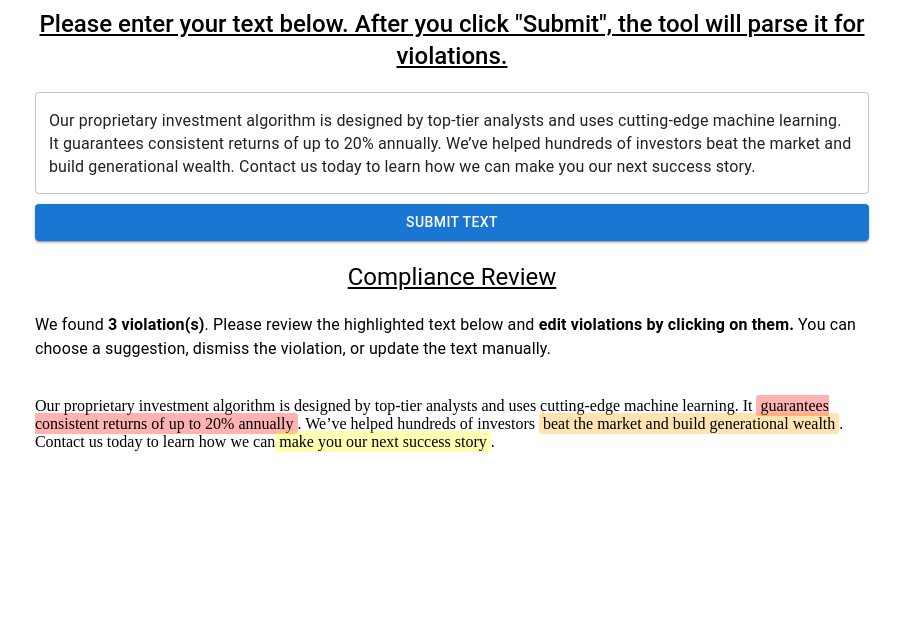
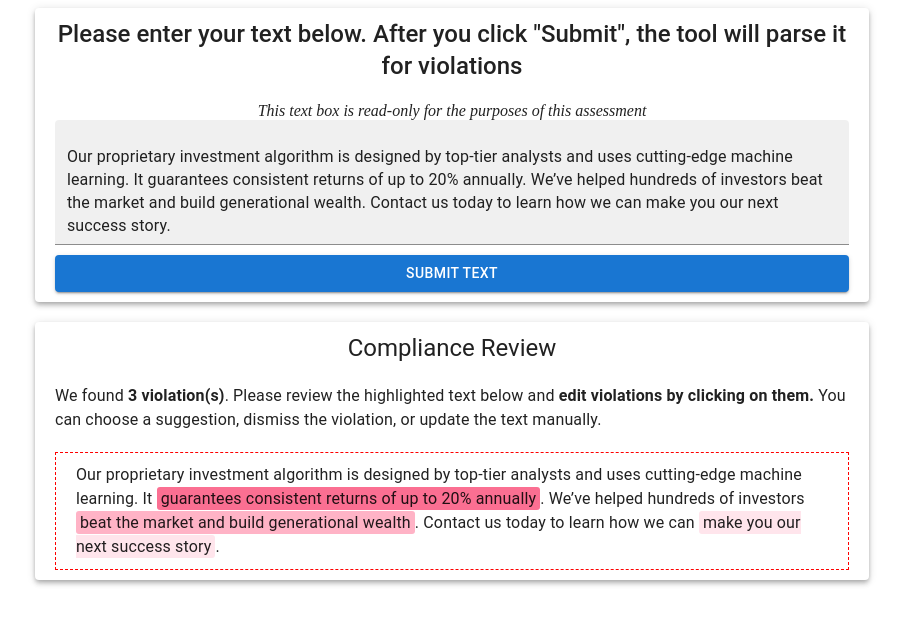
Before and after one commit to adamawalters/luthor_assessment, a React (Vite) app in the folder luthor_assessment/: page / in a window 1280 px wide. Both pictures are taken after a click on the button "SUBMIT TEXT". Shown: the top 624 px of the page, without its empty margins (188-1091 px from the left). Built offline with nearby package versions, Linux system fonts and the light colour scheme.

Commit message:
updated mock violations and css

```diff
--- a/luthor_assessment/src/App.css
+++ b/luthor_assessment/src/App.css
@@ -13,22 +13,26 @@
 }
 
 .low-severity {
-    background-color: rgba(255, 255, 0, 0.3)
+    /* background-color: rgba(255, 255, 0, 0.3) */
+    background-color: #ffe5ec;
 }
 
 
 .medium-severity {
-    background-color: rgba(255, 165, 0, 0.3)
+    /* background-color: rgba(255, 165, 0, 0.3) */
+    background-color: #ffb3c6;
 }
 
 
 .high-severity {
-    background-color: rgba(255, 0, 0, 0.3)
+    /* background-color: rgba(255, 0, 0, 0.3) */
+    background-color: #fb6f92;
 }
 
 .new-text-row {
     display: flex;
     justify-content: space-between;
+    gap: 10px;
 }
 
 .new-text-field {
@@ -50,11 +54,25 @@
 .instruction {
     text-align: center;
     font-weight: 900;
-    text-decoration: underline;
 }
 
 .text-entry-section, .violation-section {
     display: flex;
     flex-direction: column;
     gap: 20px;
+    padding: 10px 20px;
 }
+
+.explanation {
+    text-align: center;
+    font-style: italic;
+}
+
+.violation-container {
+    border: 1px dashed red;
+    padding: 10px 20px;
+}
+
+.validation-success {
+    color: green
+}
--- a/luthor_assessment/src/App.tsx
+++ b/luthor_assessment/src/App.tsx
@@ -4,7 +4,7 @@ import defaultText from "./default_text.txt";
 import ComplianceReview from "./components/ComplianceReview";
 import * as mock_api from "./mock_api";
 import { SuggestionData, ViolationData } from "./types";
-import { Box, Button, TextField, Typography } from "@mui/material";
+import { Button, Paper, TextField, Typography } from "@mui/material";
 
 function App() {
   const [paragraph, setParagraph] = useState(defaultText);
@@ -12,11 +12,25 @@ function App() {
   const [violations, setViolations] = useState(Array<ViolationData>);
   const [suggestions, setSuggestions] = useState<null | SuggestionData>(null);
 
+
+  useEffect(() => {
+    const loadText = async () => {
+      try {
+        const response = await fetch(defaultText);
+        const text = await response.text();
+        setParagraph(text);
+        setEditedParagraph(text);
+      } catch (error) {
+        console.error(`Error fetching default text: ${error}`);
+      }
+    };
+    loadText();
+  }, []);
+
   const loadViolations = useCallback(
-    async (paragraph: string, mockViolations: boolean) => {
+    async (paragraph: string) => {
       const fetchedViolations = await mock_api.fetchViolations(
         paragraph,
-        mockViolations
       );
       setViolations(fetchedViolations);
     },
@@ -34,19 +48,7 @@ function App() {
     }
   }, [violations]);
 
-  useEffect(() => {
-    const loadText = async () => {
-      try {
-        const response = await fetch(defaultText);
-        const text = await response.text();
-        setParagraph(text);
-        setEditedParagraph(text);
-      } catch (error) {
-        console.error(`Error fetching default text: ${error}`);
-      }
-    };
-    loadText();
-  }, []);
+
 
   const handleApplySuggestion = (violationId: string, newText: string) => {
     const violation = violations.find((v) => v.id === violationId);
@@ -71,8 +73,7 @@ function App() {
             : v.end,
       }));
 
-    setParagraph(updatedParagraph);
-    setEditedParagraph(updatedParagraph);
+    setParagraph(updatedParagraph)
     setViolations(updatedViolations);
   };
 
@@ -83,21 +84,29 @@ function App() {
 
   const handleSubmit = () => {
     setParagraph(editedParagraph);
-    loadViolations(editedParagraph, true);
+    loadViolations(editedParagraph);
   };
 
   return (
     <main className="app-container">
-        <section className="text-entry-section">
-          <Typography variant="h5" className="instruction" fontWeight="fontWeightMedium">
+      <Paper elevation={4} className="text-entry-section">
+        <Typography
+          variant="h5"
+          className="instruction"
+          fontWeight="fontWeightMedium"
+        >
           Please enter your text below. After you click "Submit", the tool will
-              parse it for violations.{" "}
+          parse it for violations{" "}
         </Typography>
         <div>
+          <div className="explanation">
+            This text box is read-only for the purposes of this assessment
+          </div>
           <TextField
             value={editedParagraph}
             multiline
             fullWidth
+            variant="filled"
             slotProps={{
               input: {
                 readOnly: true,
@@ -113,15 +122,27 @@ function App() {
             Submit Text
           </Button>
         </div>
-        </section>
+      </Paper>
       {suggestions && violations ? (
-            <section className="violation-section">
-              <Typography className="instruction" variant="h5">Compliance Review</Typography>
+        <Paper elevation={4} className="violation-section">
+          <Typography className="instruction" variant="h5">
+            Compliance Review
+          </Typography>
+          {violations.length ? (
             <Typography>
-                We found <span className="bold">{violations.length} violation(s)</span>. Please review the
-                highlighted text below and <span className="bold"> edit violations by clicking on them.</span> You can choose a suggestion,
-                dismiss the violation, or update the text manually.{" "}
+              We found{" "}
+              <span className="bold">{violations.length} violation(s)</span>.
+              Please review the highlighted text below and{" "}
+              <span className="bold">
+                {" "}
+                edit violations by clicking on them.
+              </span>{" "}
+              You can choose a suggestion, dismiss the violation, or update the
+              text manually.{" "}
             </Typography>
+          ) : (
+            <Typography> We found <span className="bold validation-success">no violations</span>! Please send the reviewed text below to compliance for a final review.</Typography>
+          )}
           <ComplianceReview
             paragraph={paragraph}
             violations={violations}
@@ -129,7 +150,7 @@ function App() {
             handleApplySuggestion={handleApplySuggestion}
             handleDismissViolation={handleDismissViolation}
           />
-            </section>
+        </Paper>
       ) : null}
     </main>
   );
--- a/luthor_assessment/src/components/ComplianceReview.tsx
+++ b/luthor_assessment/src/components/ComplianceReview.tsx
@@ -1,3 +1,4 @@
+import { Typography } from "@mui/material";
 import { SuggestionData, ViolationData } from "../types";
 import Violation from "./Violation";
 
@@ -48,9 +49,9 @@ const ComplianceReview = ({
   };
 
   return (
-    <>
-      <p>{renderTextWithViolations()}</p>
-    </>
+      <div className="violation-container">
+        <Typography>{renderTextWithViolations()}</Typography>
+        </div>
   );
 };
 
--- a/luthor_assessment/src/components/SuggestionHolder.tsx
+++ b/luthor_assessment/src/components/SuggestionHolder.tsx
@@ -1,4 +1,4 @@
-import { Typography, Table, TableBody, TableCell, TableContainer, TableRow, Paper, Button } from "@mui/material";
+import { Table, TableBody, TableCell, TableContainer, TableRow, Paper } from "@mui/material";
 import { ViolationData } from "../types";
 
 interface SuggestionHolderProps {
--- a/luthor_assessment/src/components/Violation.tsx
+++ b/luthor_assessment/src/components/Violation.tsx
@@ -25,7 +25,7 @@ const Violation = ({
 
   const handleClick = (e: React.MouseEvent<HTMLElement>) => {
     setAnchorEl(e.currentTarget);
-    setNewText("")
+    setNewText("");
   };
 
   useEffect(() => {
@@ -40,9 +40,9 @@ const Violation = ({
 
   const handleNewTextSubmission = (e: FormEvent) => {
     e.preventDefault();
-    handleApplySuggestion(violation.id, newText)
-    handleClose()
-  }
+    handleApplySuggestion(violation.id, newText);
+    handleClose();
+  };
 
   return (
     <>
@@ -82,11 +82,20 @@ const Violation = ({
                   required
                   onChange={(e) => setNewText(e.target.value)}
                 />
-                  <Button type="submit">Submit new text</Button>
+                <Button variant="contained" type="submit">
+                  Submit new text
+                </Button>
               </div>
             </form>
           </Box>
-          <Button onClick={() => handleDismissViolation(violation.id)}>
+          <Button
+            sx={{ marginTop: "20px", backgroundColor: "red" }}
+            variant="contained"
+            onClick={() => {
+              handleClose();
+              handleDismissViolation(violation.id);
+            }}
+          >
             Dismiss Violation
           </Button>
         </Typography>
--- a/luthor_assessment/src/mock_api.ts
+++ b/luthor_assessment/src/mock_api.ts
@@ -1,17 +1,9 @@
 import { ViolationData, SuggestionData } from "./types";
 
-export const fetchViolations = (paragraph: string, mockViolations: boolean): Promise<Array<ViolationData>> => {
+  // Return hardcoded violations or suggestions
 
-  // If mock_violations is false, return no violations
-  if (!mockViolations) {
-    return new Promise((resolve) => {
-      setTimeout(() => {
-        resolve([])
-      }, 500);
-    })
-  }
 
-  // Return hardcoded violations
+export const fetchViolations = (paragraph: string): Promise<Array<ViolationData>> => {
   return new Promise((resolve) => {
     setTimeout(() => {
       resolve([
@@ -38,7 +30,7 @@ export const fetchViolations = (paragraph: string, mockViolations: boolean): Pro
         {
           id: "v3",
           text: "make you our next success story",
-          start: 284,
+          start: 285,
           end: 316,
           length: 32,
           type: "Testimonials",
@@ -57,19 +49,19 @@ export const fetchSuggestions = (
     setTimeout(() => {
       resolve({
         "v1": [
-         "Has historically delivered returns of up to 20% annually, though past performance is not indicative of future results.",
-         "aims to achieve strong annual returns, with some investors seeing gains as high as 20% in certain years.",
-         "Leverages advanced modeling to pursue returns that, in past performance, have reached up to 20% annually."
+         "has historically delivered returns of up to 20% annually, though past performance is not indicative of future results",
+         "aims to achieve strong annual returns, with some investors seeing gains as high as 20% in certain years",
+         "leverages advanced modeling to pursue returns that, in past performance, have reached up to 20% annually"
        ],
       "v2": [
          "strive for long-term growth and financial resilience",
-         "Help investors pursue their financial goals with confidence",
+         "pursue their financial goals with confidence",
          "support informed investing strategies aimed at building lasting value"
        ],
        "v3": [
-         "Discuss how our approach might align with your financial goals",
-         "Explore whether our strategy is a good fit for your needs",
-         "See how our methodology could support your investment journey"
+         "discuss how our approach might align with your financial goals",
+         "explore whether our strategy is a good fit for your needs",
+         "see how our methodology could support your investment journey"
        ]
      }
      );
```
Lines whose indentation alone changed are shown as unchanged.
